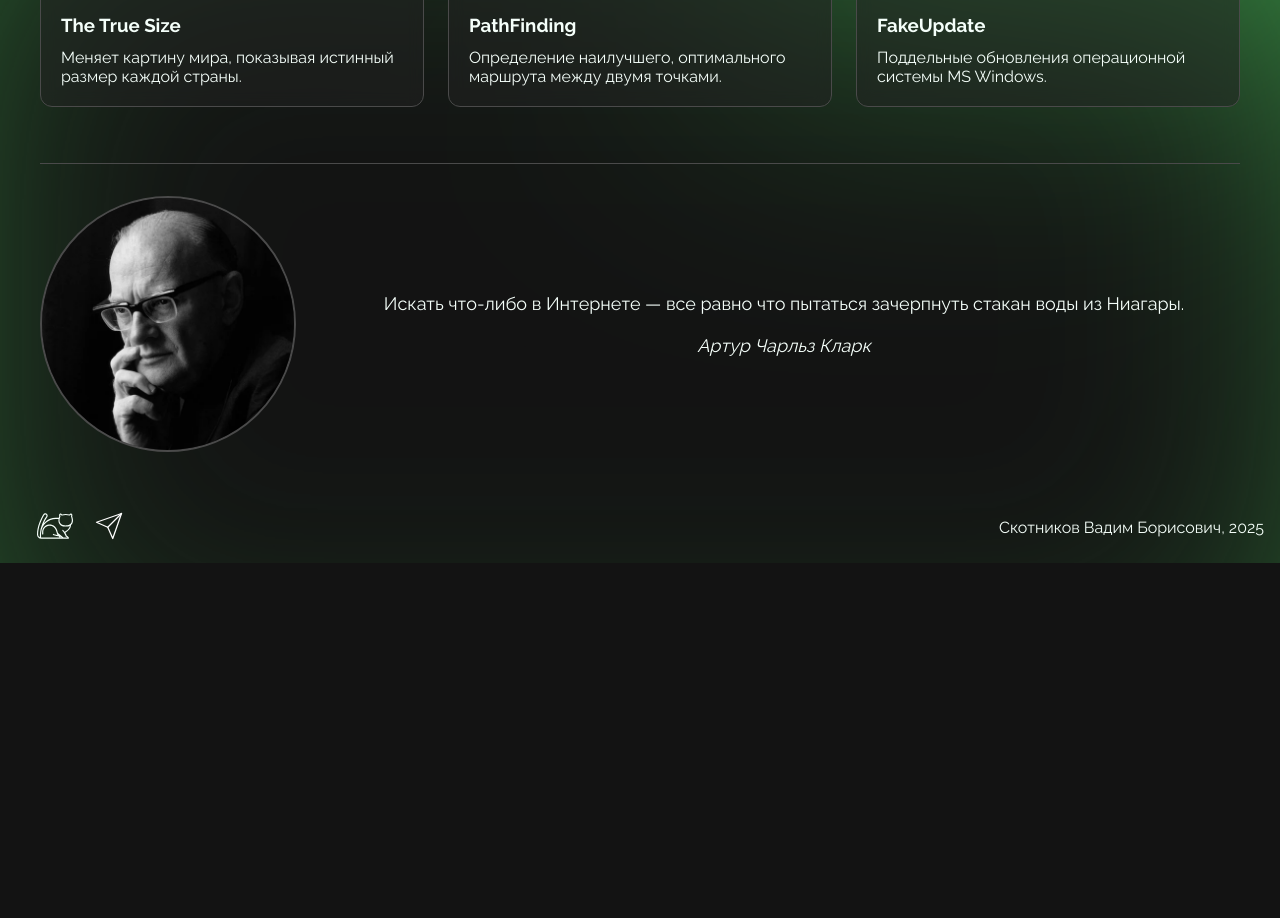
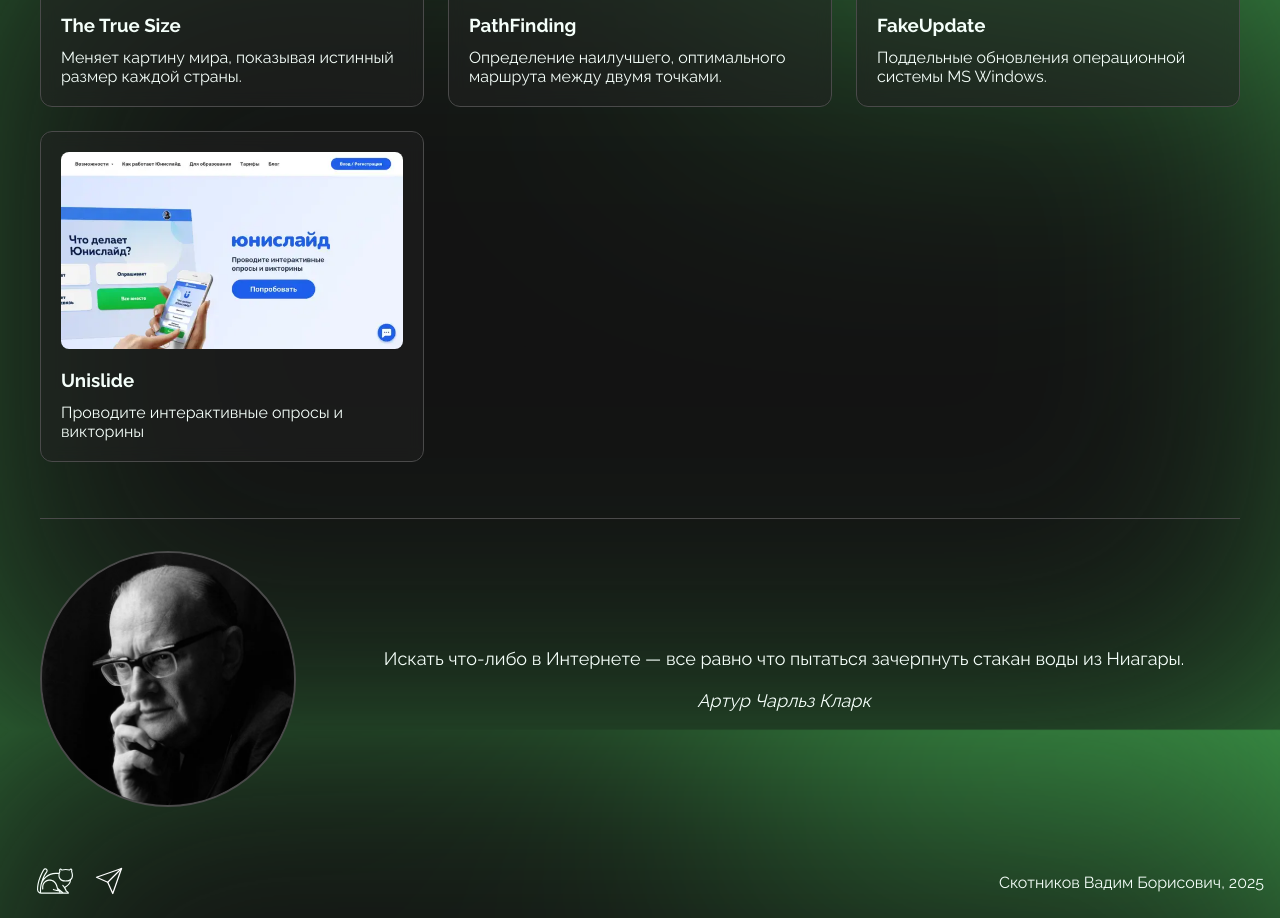
Before and after one commit to svbinf-ru/svbinf.ru, a Next.js app: page /misc/websites in a window 1280 px wide. Shown: the part 4380-5298 px from the top of the page. Before the commit the page ends 4943 px from the top, so only its background shows below. Built offline with nearby package versions, Linux system fonts and the light colour scheme.

Commit message:
chore(content): add unislide
Closes #46

```diff
--- a/content/misc/websites.ts
+++ b/content/misc/websites.ts
@@ -29,6 +29,7 @@
 import pathfinding from '@/assets/misc/websites/pathfinding.webp'
 import theTrueSize from '@/assets/misc/websites/the-true-size.webp'
 import ui from '@/assets/misc/websites/ui.webp'
+import unislide from '@/assets/misc/websites/unislide.webp'
 import virustotal from '@/assets/misc/websites/virustotal.webp'
 import visper from '@/assets/misc/websites/visper.webp'
 import wheelDecide from '@/assets/misc/websites/wheeldecide.webp'
@@ -269,4 +270,10 @@
         title: 'FakeUpdate',
         description: 'Поддельные обновления операционной системы MS Windows.',
     },
+    {
+        href: 'https://unislide.io/',
+        thumbnail: unislide,
+        title: 'Unislide',
+        description: 'Проводите интерактивные опросы и викторины',
+    },
 ]
```
Also changed, not shown: assets/misc/websites/unislide.webp (added).
